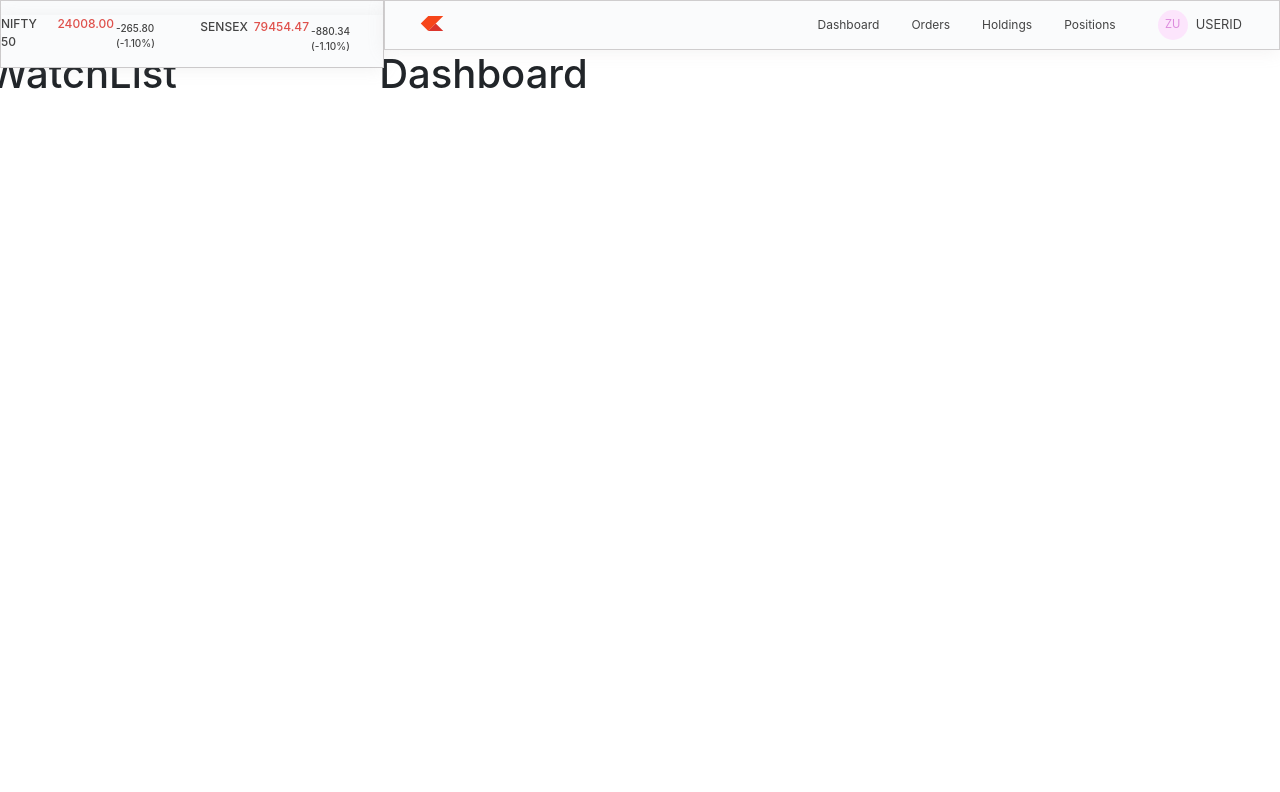
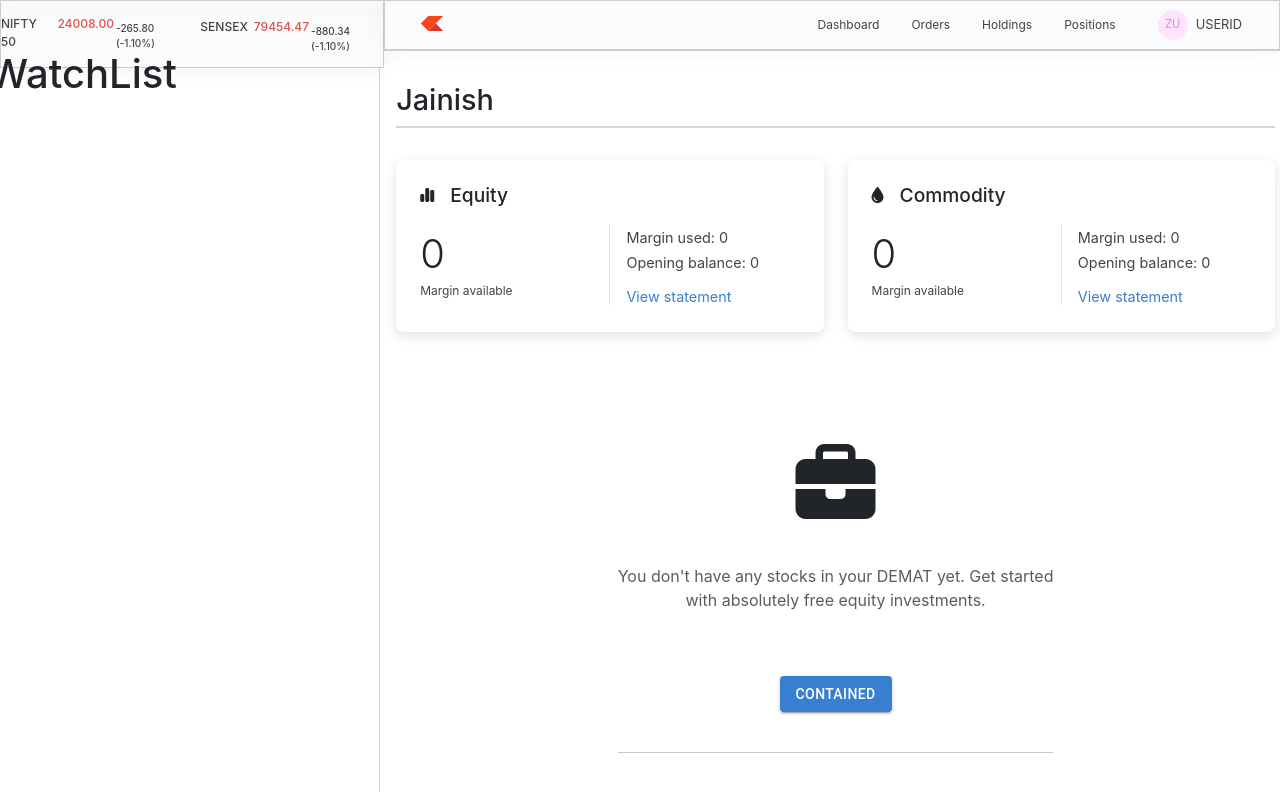
Before and after one commit to jainishh/Zerodha, a React (Create React App) app in the folder dashboard/: page / in a window 1280 px wide. Shown: the top 792 px of the page. Built offline with nearby package versions, Linux system fonts and the light colour scheme.

Commit message:
Dashboard and Orders

```diff
--- a/dashboard/package.json
+++ b/dashboard/package.json
@@ -3,10 +3,14 @@
   "version": "0.1.0",
   "private": true,
   "dependencies": {
+    "@emotion/react": "^11.14.0",
+    "@emotion/styled": "^11.14.1",
+    "@mui/material": "^7.3.2",
     "@testing-library/dom": "^10.4.1",
     "@testing-library/jest-dom": "^6.8.0",
     "@testing-library/react": "^16.3.0",
     "@testing-library/user-event": "^13.5.0",
+    "axios": "^1.11.0",
     "react": "^19.1.1",
     "react-dom": "^19.1.1",
     "react-router-dom": "^7.8.2",
--- /dev/null
+++ b/dashboard/src/components/Dashboard.css
@@ -0,0 +1,143 @@
+.DashboardContainer {
+  padding: 1rem;
+  max-width: 950px;
+  margin: 0 auto;
+  margin-top: 1em;
+  height: 900px;
+}
+
+/* Mobile Screen */
+@media (max-width: 768px) {
+  .DashboardContainer {
+    padding: 3rem;
+    height: 1500px;
+  }
+}
+
+.header h2 {
+  margin: 0;
+  font-size: 1.8rem;
+}
+
+.header {
+  margin-bottom: 1rem;
+}
+
+.divider {
+  border: none;
+  height: 2px;
+  background: #5f5757;
+  margin-top: 0.5rem;
+}
+
+.cardsWrapper {
+  display: flex;
+  flex-wrap: wrap;
+  gap: 1.5rem;
+  justify-content: space-between;
+  margin-top: 2em;
+}
+
+.card {
+  flex: 1 1 300px;
+  background: #ffffff;
+  border-radius: 0.5rem;
+  box-shadow: 0 4px 12px rgba(60, 60, 60, 0.15);
+  padding: 1.5rem;
+  display: flex;
+  flex-direction: column;
+  border: none;
+}
+
+.cardHeader {
+  display: flex;
+  align-items: center;
+  gap: 1rem;
+  margin-bottom: 1rem;
+}
+
+.cardHeader h4 {
+  font-size: 1.2rem;
+  margin: 0;
+  font-weight: 500;
+}
+
+.cardBody {
+  display: flex;
+  flex: 1;
+  align-items: center;
+  justify-content: space-between;
+  gap: 1rem;
+}
+
+.left {
+  flex: 1;
+  min-width: 100px;
+}
+
+.left h1 {
+  margin: 0;
+  font-size: 2.5rem;
+  font-weight: 300;
+}
+
+.left p {
+  margin: 0.25rem 0 0;
+  color: #6c757d;
+}
+
+.right {
+  flex: 1;
+  min-width: 120px;
+}
+
+.right p {
+  margin: 0.25rem 0;
+  color: #6c757d;
+  font-size: 0.9rem;
+}
+
+.right a {
+  display: inline-block;
+  margin-top: 0.5rem;
+  font-size: 0.9rem;
+  color: #387ed1;
+  text-decoration: none;
+}
+
+.buttonDash {
+  background-color: #387ed1 !important;
+}
+
+.right a:hover {
+  text-decoration: underline;
+}
+
+.dividerVertical {
+  width: 1px;
+  background: #e0e0e0;
+  height: 80px;
+}
+
+/* Responsive */
+@media (max-width: 768px) {
+  .cardsWrapper {
+    flex-direction: column;
+    gap: 1rem;
+  }
+
+  .dividerVertical {
+    display: none;
+  }
+}
+
+.investmentKit {
+  margin: 0 auto;
+  margin-top: 3em;
+  text-align: center;
+}
+
+.investmentKit i {
+  font-size: 5em;
+  padding: 40px;
+}
--- a/dashboard/src/components/Dashboard.js
+++ b/dashboard/src/components/Dashboard.js
@@ -1,7 +1,80 @@
-import React from "react";
+import { React, useEffect } from "react";
+import "./Dashboard.css";
+import Button from "@mui/material/Button";
 
 const Dashboard = () => {
-  return <h1>Dashboard</h1>;
+  useEffect(() => {
+    const params = new URLSearchParams(window.location.search);
+    const token = params.get("token");
+    const name = params.get("name");
+
+    if (token) {
+      localStorage.setItem("token", token);
+      localStorage.setItem("loggedInUser", name);
+    }
+  }, []);
+
+  return (
+    <div className="DashboardContainer">
+      <div className="header">
+        <h2>Jainish</h2>
+        <hr className="divider"></hr>
+      </div>
+
+      <div className="cardsWrapper">
+        <div className="card">
+          <div className="cardHeader">
+            <i className="fa-solid fa-chart-simple"></i>
+            <h4>Equity</h4>
+          </div>
+          <div className="cardBody">
+            <div className="left">
+              <h1>0</h1>
+              <p>Margin available</p>
+            </div>
+            <div className="dividerVertical" />
+            <div className="right">
+              <p>Margin used: 0</p>
+              <p>Opening balance: 0</p>
+              <a href="#">View statement</a>
+            </div>
+          </div>
+        </div>
+
+        <div className="card">
+          <div className="cardHeader">
+            <i className="fa-solid fa-droplet"></i>
+            <h4>Commodity</h4>
+          </div>
+          <div className="cardBody">
+            <div className="left">
+              <h1>0</h1>
+              <p>Margin available</p>
+            </div>
+            <div className="dividerVertical" />
+            <div className="right">
+              <p>Margin used: 0</p>
+              <p>Opening balance: 0</p>
+              <a href="#">View statement</a>
+            </div>
+          </div>
+        </div>
+        <div className="investmentKit">
+          <i className="fa-solid fa-briefcase"></i>
+          <p className="text-muted fs-6">
+            You don't have any stocks in your DEMAT yet. Get started <br></br>
+            with absolutely free equity investments.
+          </p>
+          <Button className="mt-5 buttonDash" variant="contained">
+            Contained
+          </Button>
+          <br></br>
+          <br></br>
+          <hr />
+        </div>
+      </div>
+    </div>
+  );
 };
 
 export default Dashboard;
--- a/dashboard/src/components/Home.css
+++ b/dashboard/src/components/Home.css
@@ -13,10 +13,19 @@
   padding: 0 !important;
 }
 
+/* .watchlist {
+  margin-right: 1px;
+} */
+
 .menu,
 .outlet {
   width: 70% !important;
   padding: 0 !important;
+}
+
+.outlet {
+  overflow: scroll;
+  border: 1px solid rgba(186, 182, 182, 0.66);
 }
 
 @media (max-width: 768px) {
@@ -25,7 +34,7 @@
     width: 100% !important;
   }
   .topbar,
-  .outlet {
+  .watchlist {
     width: 0% !important;
     display: none !important;
   }
--- a/dashboard/src/components/Home.js
+++ b/dashboard/src/components/Home.js
@@ -20,12 +20,12 @@ const Home = () => {
 
       {/* Row 2 */}
       <div className="row">
-        <div className="watchlist" style={{ height: "50px" }}>
+        <div className="watchlist">
           <WatchList />
         </div>
 
         {/* This will change depending on route */}
-        <div className="outlet" style={{ height: "50px" }}>
+        <div className="outlet">
           <Outlet />
         </div>
       </div>
--- /dev/null
+++ b/dashboard/src/components/Orders&Holdings.css
@@ -0,0 +1,107 @@
+.containerOrders {
+  padding: 1rem;
+}
+
+/* Mobile Screen */
+@media (max-width: 768px) {
+  .containerOrders {
+    padding: 1rem 2rem;
+  }
+}
+
+.title {
+  font-size: 1.3rem;
+  font-weight: 300;
+  color: rgb(71, 71, 71);
+  margin-bottom: 2%;
+}
+
+.order-table table {
+  width: 100%;
+  border-collapse: collapse;
+}
+
+.order-table tr {
+  border-top: 1px solid #f1f1f1;
+  border-bottom: 1px solid #f1f1f1;
+}
+
+.order-table th {
+  text-align: right;
+  padding: 15px 10px;
+  color: rgb(145, 145, 145);
+  font-weight: 300;
+  font-size: 0.8rem;
+}
+
+.order-table tr th:first-child,
+.order-table tr td:first-child {
+  text-align: left;
+}
+
+.order-table tr th:nth-child(1),
+.order-table tr th:nth-child(4) {
+  border-right: 1px solid #f1f1f1;
+}
+
+.order-table tr td:nth-child(1),
+.order-table tr td:nth-child(4) {
+  border-right: 1px solid #f1f1f1;
+}
+
+.order-table tr td:last-child {
+  font-size: 0.6rem;
+}
+
+.order-table td {
+  padding: 10px 10px;
+  text-align: right;
+  font-weight: 400;
+  font-size: 0.9rem;
+  color: rgb(73, 73, 73);
+}
+
+.align-left {
+  text-align: left;
+}
+
+.order-table td.profit {
+  color: rgb(72, 194, 55);
+}
+
+.order-table td.loss {
+  color: rgb(250, 118, 78);
+}
+
+.row {
+  display: flex;
+  align-items: center;
+  justify-content: space-between;
+  /* margin-top: 5%; */
+}
+
+.col {
+  flex-basis: 33%;
+}
+
+.col h5 {
+  font-size: 1.8rem;
+  color: rgb(71, 71, 71);
+  font-weight: 300;
+}
+
+.col h5 span {
+  font-weight: 300;
+  font-size: 0.9rem;
+}
+
+.col p {
+  font-size: 0.8rem;
+  color: rgb(153, 153, 153);
+  font-weight: 300;
+  margin-top: 2%;
+}
+
+.row .col:last-child h5 {
+  color: rgb(72, 194, 55);
+}
--- a/dashboard/src/components/Orders.js
+++ b/dashboard/src/components/Orders.js
@@ -1,7 +1,44 @@
-import React from "react";
+import React, { useEffect, useState } from "react";
+import "./Orders&Holdings.css";
+import ordersData from "../data/data.js";
 
 const Orders = () => {
-  return <h1>Orders</h1>;
+  const [orders, setOrders] = useState([]);
+  useEffect(() => {
+    // Simulate fetching data
+    setOrders(ordersData);
+  }, []);
+
+  return (
+    <div className="containerOrders">
+      {/* <h3 className="title">Orders</h3> */}
+      <div className="order-table">
+        <table>
+          <tr>
+            <th>Name</th>
+            <th>Qty.</th>
+            <th>Price</th>
+            <th>Mode</th>
+          </tr>
+
+          {orders.map((stock, index) => {
+            return (
+              <tr key={index}>
+                <td>{stock.name}</td>
+                <td>{stock.qty ?? 0}</td>
+                <td>
+                  {typeof stock.price === "number"
+                    ? stock.price.toFixed(2)
+                    : "0.00"}
+                </td>
+                <td className="dayClass">{stock.mode}</td>
+              </tr>
+            );
+          })}
+        </table>
+      </div>
+    </div>
+  );
 };
 
 export default Orders;
--- /dev/null
+++ b/dashboard/src/components/WatchList.css
@@ -0,0 +1,6 @@
+.containerW {
+  overflow-y: auto;
+  position: fixed;
+  width: 30%;
+  z-index: 1000;
+}
--- a/dashboard/src/components/WatchList.js
+++ b/dashboard/src/components/WatchList.js
@@ -1,7 +1,12 @@
 import React from "react";
+import "./WatchList.css";
 
 const WatchList = () => {
-  return <h1>WatchList</h1>;
+  return (
+    <div className="containerW">
+      <h1>WatchList</h1>
+    </div>
+  );
 };
 
 export default WatchList;
--- a/dashboard/src/data/data.js
+++ b/dashboard/src/data/data.js
@@ -169,3 +169,17 @@ export const positions = [
     isLoss: true,
   },
 ];
+
+const ordersData = [
+  { name: "TCS", qty: 10, price: 3500, mode: "CNC" },
+  { name: "INFY", qty: 5, price: 1500, mode: "MIS" },
+  { name: "RELIANCE", qty: 2, price: 2500, mode: "CNC" },
+  { name: "TCS", qty: 10, price: 3500, mode: "CNC" },
+  { name: "INFY", qty: 5, price: 1500, mode: "MIS" },
+  { name: "RELIANCE", qty: 2, price: 2500, mode: "CNC" },
+  { name: "TCS", qty: 10, price: 3500, mode: "CNC" },
+  { name: "INFY", qty: 5, price: 1500, mode: "MIS" },
+  { name: "RELIANCE", qty: 2, price: 2500.3455677, mode: "CNC" },
+];
+
+export default ordersData;
--- a/dashboard/src/index.css
+++ b/dashboard/src/index.css
@@ -1,13 +1,14 @@
 body {
   margin: 0;
-  font-family: -apple-system, BlinkMacSystemFont, 'Segoe UI', 'Roboto', 'Oxygen',
-    'Ubuntu', 'Cantarell', 'Fira Sans', 'Droid Sans', 'Helvetica Neue',
+  font-family: -apple-system, BlinkMacSystemFont, "Segoe UI", "Roboto", "Oxygen",
+    "Ubuntu", "Cantarell", "Fira Sans", "Droid Sans", "Helvetica Neue",
     sans-serif;
   -webkit-font-smoothing: antialiased;
   -moz-osx-font-smoothing: grayscale;
+  overflow-y: hidden;
 }
 
 code {
-  font-family: source-code-pro, Menlo, Monaco, Consolas, 'Courier New',
+  font-family: source-code-pro, Menlo, Monaco, Consolas, "Courier New",
     monospace;
 }
```
Also changed, not shown: 1 other file (tests, documents, lock files or other folders).
